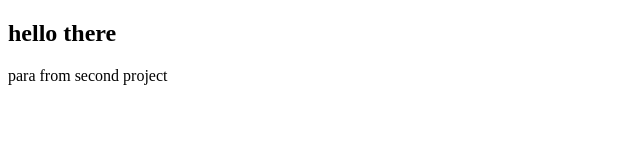
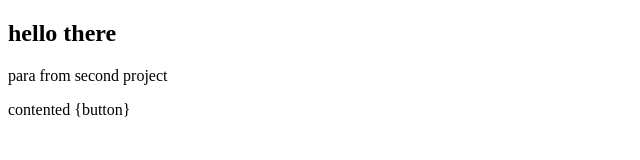
Before and after one commit to kusum-kumawat/second-project, a plain HTML site: page index.html in a window 1280 px wide. Shown: the whole page, without its empty margins (0-640 px from the left). Drawn offline with Linux system fonts and the light colour scheme.

Commit message:
para button

```diff
--- a/index.html
+++ b/index.html
@@ -8,5 +8,6 @@
 <body>
     <h2>hello there</h2>
     <p>para from second project</p>
+    <p>contented {button}</p>
 </body>
 </html>
```
